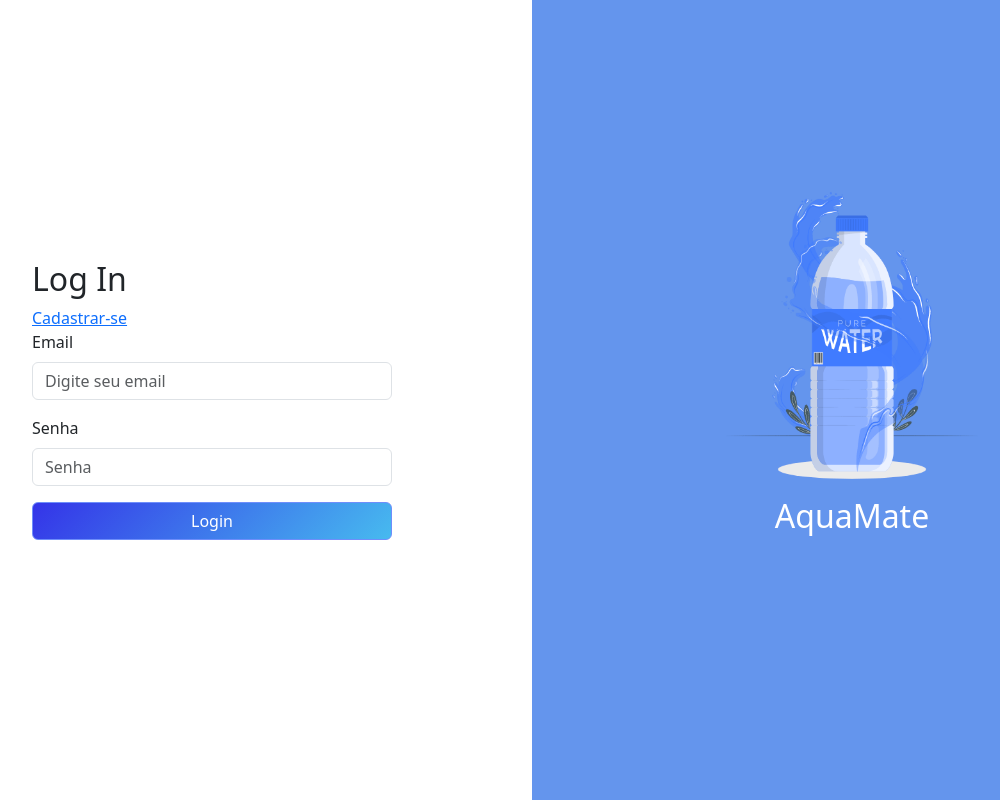
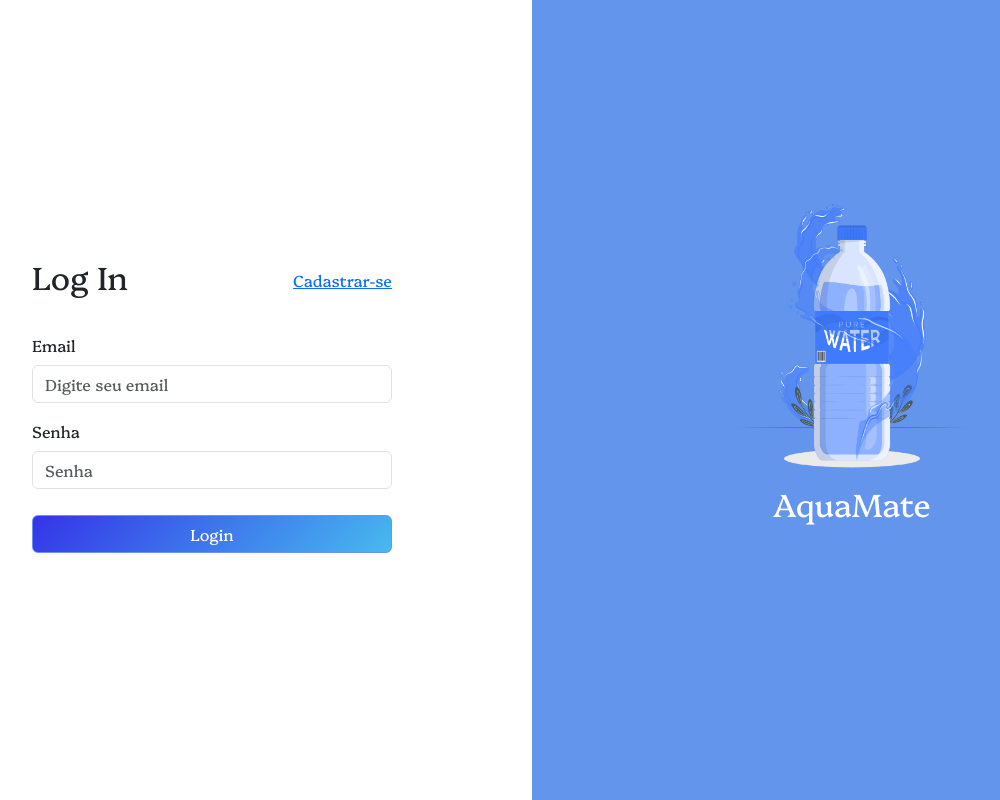
Before and after one commit to carvalhotamires/AquaMate-Project, a plain HTML site: page index.html in a window 1280 px wide. Shown: the whole page, without its empty margins (108-1108 px from the left). Drawn offline with Linux system fonts and the light colour scheme.

Commit message:
login
login de acesso

```diff
--- a/CSS/all.css
+++ b/CSS/all.css
@@ -1,2 +1,3 @@
+@import './fonts.css';
 @import './reset.css';
 @import './login.css';
--- /dev/null
+++ b/CSS/fonts.css
@@ -0,0 +1,15 @@
+@font-face {
+    font-family: 'Platypi';
+    src: url('/Fonts/Platypi/Platypi-Regular.ttf');
+    font-weight: normal;
+}
+@font-face {
+    font-family: 'Platypi';
+    src: url('/Fonts/Platypi/Platypi-ExtraBold.ttf');
+    font-weight: 600;
+}
+@font-face {
+    font-family: 'Platypi';
+    src: url('/Fonts/Platypi/Platypi-Light.ttf');
+    font-weight: 300;
+}
--- a/CSS/login.css
+++ b/CSS/login.css
@@ -43,6 +43,7 @@
     background: linear-gradient(135deg,rgb(52, 52, 232),rgb(71, 186, 239));
     border: 1px solid #6e8efb;
     color:white;
+    margin-top: 10px;
 }
 .login-form-wrapper button:hover {
     border: none;
@@ -52,6 +53,31 @@
 
 }
 
-.login-title{
+.login-title {
+    display: flex;
+    flex-direction: row;
+    align-items: center;
+    justify-content: space-between;
+    margin-bottom: 20px;
+    padding: 10px 0;
+}
+@media screen and (max-width:1280px) {
+    .banner-login {
+        width: 50%;
+        padding: 0 2%;
+    }
+    .banner-login img {
+        max-width: 400px;
+    }
 
 }
+@media screen and (max-width: 991px){
+    .banner-login {
+        display: none;
+    }
+    .login-form{
+        width: 100%;
+
+
+    }
+}
--- a/CSS/reset.css
+++ b/CSS/reset.css
@@ -2,10 +2,8 @@
     margin: 0;
     padding: 0;
     box-sizing: border-box;
+    font-family: 'Platypi';
 }
 html,body {
     height: 100%;
 }
-body {
-
-}
```
Also changed, not shown: index.html (+1 -0 lines), Fonts/Platypi/Platypi-Bold.ttf (added), Fonts/Platypi/Platypi-BoldItalic.ttf (added), Fonts/Platypi/Platypi-ExtraBold.ttf (added), Fonts/Platypi/Platypi-ExtraBoldItalic.ttf (added), Fonts/Platypi/Platypi-Italic-VariableFont_wght.ttf (added), Fonts/Platypi/Platypi-Italic.ttf (added), Fonts/Platypi/Platypi-Light.ttf (added), Fonts/Platypi/Platypi-LightItalic.ttf (added), Fonts/Platypi/Platypi-Medium.ttf (added), Fonts/Platypi/Platypi-MediumItalic.ttf (added), Fonts/Platypi/Platypi-Regular.ttf (added), Fonts/Platypi/Platypi-SemiBold.ttf (added), Fonts/Platypi/Platypi-SemiBoldItalic.ttf (added), 1 more files, 1 other file.
